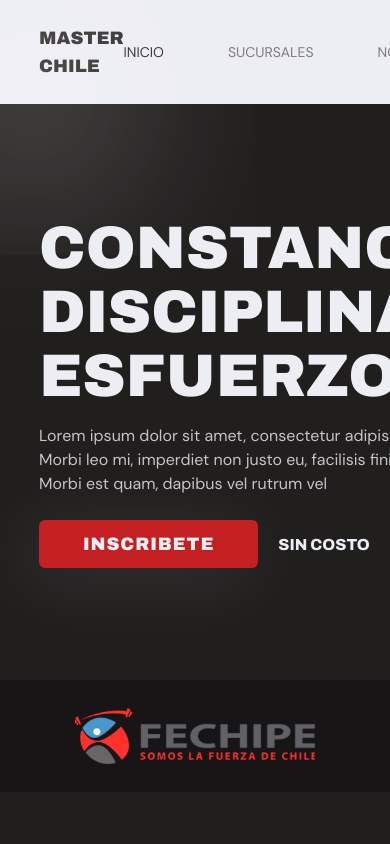
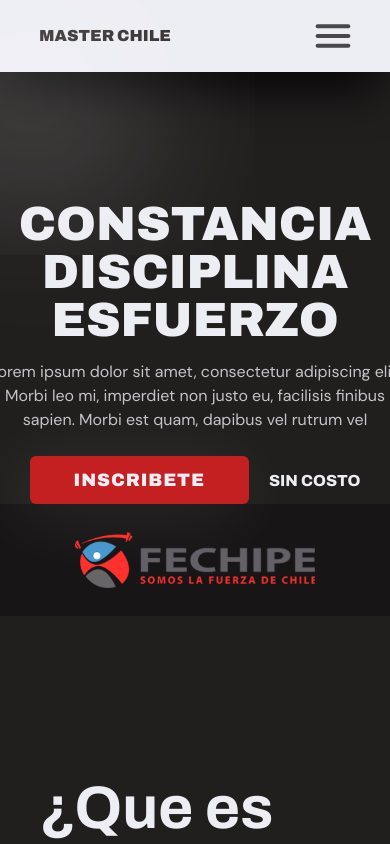
Before and after one commit to JooseMM/master-chile, an Angular app: page /inicio in a window 390 px wide. Shown: the top 844 px of the page. Built offline with nearby package versions, Linux system fonts and the light colour scheme.

Commit message:
Geez I don't know what I did yesterday

```diff
--- a/src/app/components/navbar/navbar.component.html
+++ b/src/app/components/navbar/navbar.component.html
@@ -1,7 +1,9 @@
 <nav
-  class="flex justify-between items-center bg-dimmed-white text-lighter-black py-6 px-desktop-padding shadow-2xl shadow-black">
-  <span class="archivo-font font-black text-lg ">MASTER CHILE</span>
-  <ul class="dm-sans-font text-lighter-black/60 text-sm flex space-x-16">
+  class="relative flex justify-between items-center bg-dimmed-white text-lighter-black py-6 px-desktop-padding shadow-2xl shadow-black">
+  <a href="/" class="text-base archivo-font font-black  |  lg:text-lg ">MASTER CHILE</a>
+  <ul class="
+    py-12 px-16 flex flex-col rounded-md shadow-black shadow-2xl text-center space-y-10 dm-sans-font text-lighter-black/60 text-sm absolute z-20 -bottom-44 right-[10%] translate-y-1/2 bg-dimmed-white |
+    lg:static lg:shadow-none lg:translate-y-0 lg:space-x-16 lg:flex" [ngClass]="showMobileMenu ? 'flex' : 'hidden'">
     <li>
       <a class="lg:hover:text-lighter-black/100" routerLink="/inicio"
         routerLinkActive="text-lighter-black/100">INICIO</a>
@@ -18,10 +20,12 @@
       <a class="lg:hover:text-lighter-black/100" routerLink="/contacto"
         routerLinkActive="text-lighter-black/100">CONTACTO</a>
     </li>
-
   </ul>
-  <div class="flex space-x-3">
+  <div class="hidden | lg:flex space-x-3">
     <img src="../../../assets/chile-flag.svg" alt="bandera de Chile" />
     <span class="text-sm flex items-center">CL</span>
   </div>
+  <button (click)="toggleMobileMenu()"><img
+      [src]="showMobileMenu ? '../../../assets/close-mobile-menu.svg' : '../../../assets/mobile-menu.svg'"
+      [class]="showMobileMenu ? 'w-6 lg:hidden' : 'w-9 lg:hidden'" alt="Toggle navigation links"></button>
 </nav>
--- a/src/app/components/navbar/navbar.component.ts
+++ b/src/app/components/navbar/navbar.component.ts
@@ -7,4 +7,12 @@ import {Router, NavigationEnd} from '@angular/router'
   styleUrls: ['./navbar.component.css']
 })
 export class NavbarComponent {
+  showMobileMenu: boolean;
+  constructor() {
+    this.showMobileMenu = false;
+  }
+  toggleMobileMenu():void {
+    this.showMobileMenu = !this.showMobileMenu;
+  }
+
 }
--- a/src/app/components/pages/inicio/inicio.component.html
+++ b/src/app/components/pages/inicio/inicio.component.html
@@ -1,24 +1,29 @@
 <main class="bg-light-black text-dimmed-white">
-  <div class="pl-desktop-padding max-w-3xl py-28 ">
+  <div
+    class="flex flex-col items-center justify-center pt-32 text-center | lg:block lg:pl-desktop-padding lg:max-w-3xl lg:py-28 ">
     <span class="gradient-shadow"></span>
-    <h1 class="text-6xl archivo-font font-black leading-[4rem] ">CONSTANCIA<br />DISCIPLINA<br />ESFUERZO<br />
+    <h1 class="archivo-font font-black text-5xl |lg:text-6xl  lg:leading-[4rem] ">
+      CONSTANCIA<br />DISCIPLINA<br />ESFUERZO<br />
     </h1>
-    <p class="mt-4  text-dimmed-white/80 w-[40ch]">Lorem ipsum dolor sit amet, consectetur adipiscing elit.
+    <p class="w-[38ch] mt-4 text-dimmed-white/80 | lg:w-[40ch]">Lorem ipsum dolor sit amet, consectetur
+      adipiscing elit.
       Morbi leo mi,
       imperdiet non
       justo eu,
       facilisis finibus
       sapien. Morbi est quam, dapibus vel rutrum vel</p>
-    <button
-      class="bg-bright-red archivo-font font-black mt-6 mr-5 py-2.5 px-11 rounded-md text-lg btn-shadow tracking-wider"
-      alt="suscribirse">INSCRIBETE</button>
-    <span class="archivo-font font-extrabold">SIN COSTO</span>
+    <div>
+      <button
+        class="bg-bright-red archivo-font font-black mt-6 mr-5 py-2.5 px-11 rounded-md text-lg btn-shadow tracking-wider"
+        alt="suscribirse">INSCRIBETE</button>
+      <span class="archivo-font font-extrabold">SIN COSTO</span>
+    </div>
   </div>
 </main>
 <section class="bg-strong-black py-7 flex justify-center items-center space-x-24">
   <img src="../../../../assets/fechipo.svg" alt="fechipo logo" class="w-60" />
-  <img src="../../../../assets/fechipo.svg" alt="fechipo logo" class="w-60" />
-  <img src="../../../../assets/fechipo.svg" alt="fechipo logo" class="w-60" />
+  <img src="../../../../assets/fechipo.svg" alt="fechipo logo" class="w-60 hidden lg:block" />
+  <img src="../../../../assets/fechipo.svg" alt="fechipo logo" class="w-60 hidden lg:block" />
 </section>
 <section class="relative z-10 pt-40 pb-20 bg-light-black barbell-bg text-dimmed-white px-desktop-padding ">
   <h2 class="mb-4 archivo-font text-6xl leading-[4rem] font-bold">¿Que es ser<br /> un <span
@@ -29,8 +34,8 @@
     hendrerit
     urna. Pellentesque.
   </p>
-  <div class="grid grid-cols-3 gap-20">
-    <div class="bg-lighter-black max-w-[480px] p-8 rounded-md shadow-2xl shadow-black/80">
+  <div class="grid grid-cols-1 lg:grid-cols-3 gap-20">
+    <div class="bg-lighter-black lg:max-w-[480px] p-8 rounded-md shadow-2xl shadow-black/80">
       <h3 class="archivo-font font-bold text-[1.35rem] mb-3">Inicios</h3>
       <p class="text-dimmed-white/80 w-[95%] ">Un poco de como esta fundada consectetur adipiscing elit. Ut et massa mi.
         Aliquam
--- a/src/app/components/your-branches/your-branches.component.html
+++ b/src/app/components/your-branches/your-branches.component.html
@@ -1,8 +1,8 @@
 <!-- <p *ngIf="showBranches">{{showBranches}}</p> -->
-<ul class="my-20 grid grid-cols-2  gap-20 ">
+<ul class="my-20 grid grid-cols-1 lg:grid-cols-2 gap-20 ">
   <li *ngFor="let branch of showBranches; let id = index" #id>
     <div
-      class="relative z-10 rounded-md w-96 h-40 flex cursor-pointer flex-col justify-center items-center border-solid border-2 border-dimmed-white"
+      class="relative z-10 rounded-md | lg:w-96 h-40 flex cursor-pointer flex-col justify-center items-center border-solid border-2 border-dimmed-white"
       [ngClass]="id % 2 === 0 ? 'branch-bg-1':'branch-bg-2'" (click)="toggleDetail(id)">
       <h4 *ngIf="!branch.showDetails ; else elseDiv" class="archivo-font text-2xl font-black tracking-widest uppercase">
         {{branch.region}}
--- a/src/styles.css
+++ b/src/styles.css
@@ -65,7 +65,7 @@ body {
   content: '';
   background-image: url('./assets/vectors-cta.svg');
   background-repeat: no-repeat;
-  width: 100%;
+  width: 200px;
   height: 100%;
   position: absolute;
   top: 0;
```
Also changed, not shown: src/assets/close-mobile-menu.svg (added), src/assets/mobile-menu.svg (added).
